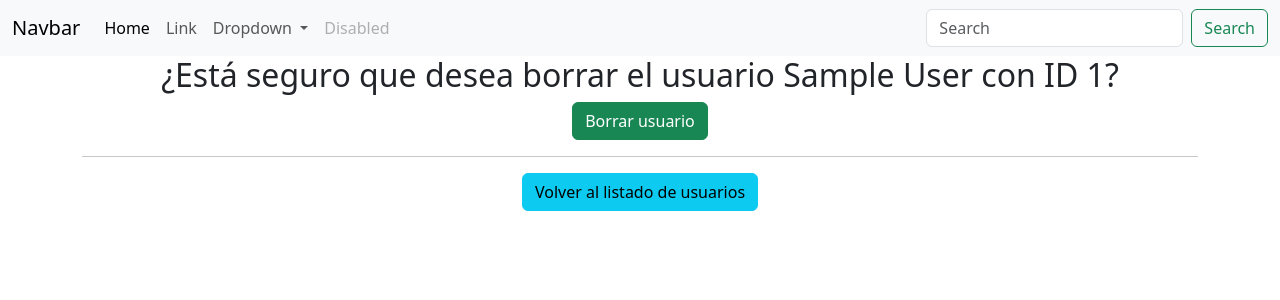
After one commit to cristhianclx/347V, a Flask app: page /users/delete/1 in a window 1280 px wide. The commit adds this page. Shown: the top 300 px of the page. Run offline with Flask 3, Linux system fonts and the light colour scheme; tables that the repository leaves empty hold one stand-in row (values such as "Sample post").

Commit message:
update messages

```diff
--- a/04/main.py
+++ b/04/main.py
@@ -30,6 +30,7 @@ class User(db.Model):
 class Message(db.Model):
     id = db.Column(db.Integer, primary_key=True)
     content = db.Column(db.Text, nullable=False)
+    created_at = db.Column(db.DateTime(timezone=True), server_default=func.now())
 
     user_id = db.Column(db.Integer, db.ForeignKey("user.id"))
     user = db.relationship("User", backref="user")
@@ -65,3 +66,21 @@ def users_add():
         db.session.add(user)
         db.session.commit()
         return redirect(url_for('users_by_id', id=user.id))
+
+
+@app.route('/users/delete/<id>', methods=["GET", "POST"])
+def users_delete(id):
+    user = User.query.get_or_404(id)
+    if request.method == "GET":
+        return render_template("users-delete.html", user=user)
+    if request.method == "POST":
+        user = User.query.filter_by(id = id).first()
+        db.session.delete(user)
+        db.session.commit()
+        return redirect(url_for('users'))
+
+
+@app.route('/messages-by-user/<user_id>')
+def messages_by_user(user_id):
+    messages_data = Message.query.filter_by(user_id = user_id).all()
+    return render_template("messages.html", messages=messages_data)
--- /dev/null
+++ b/04/templates/users-delete.html
@@ -0,0 +1,16 @@
+{% extends 'base.html' %}
+
+{% block title %}
+<title>Borrar usuario</title>
+{% endblock %}
+
+{% block body %}
+
+<form method="post">
+    <h2>¿Está seguro que desea borrar el usuario {{ user.name }} con ID {{ user.id }}?</h2>
+      <button type="submit" class="btn btn-success">Borrar usuario</button>
+  </form>
+  <hr>
+  <a class="btn btn-info" href="{{ url_for('users') }}">Volver al listado de usuarios</a>
+
+{% endblock %}
--- a/04/templates/users.html
+++ b/04/templates/users.html
@@ -33,7 +33,9 @@
         <td>{{ user.created_at.strftime("%Y-%m-%d %I:%M") }}</td>
         <td>
           <a class="btn btn-info" href="{{ url_for('users_by_id', id=user.id) }}">Ver detalle</a>
-          <a class="btn btn-danger" href="">Eliminar</a>
+          <a class="btn btn-danger" href="{{ url_for('users_delete', id=user.id )}}">Eliminar</a>
+          <a class="btn btn-success" href="{{ url_for('messages_by_user', user_id=user.id ) }}">Ver mensajes</a>
+          <a class="btn btn-success" href="">Agregar mensaje</a>
         </td>
       </tr>
       {% endfor %}
```
Also changed, not shown: 04/migrations/versions/83c9dc01a64b_.py (added, +32 -0 lines), 04/templates/messages.html (added, +33 -0 lines), 04/README.md.
